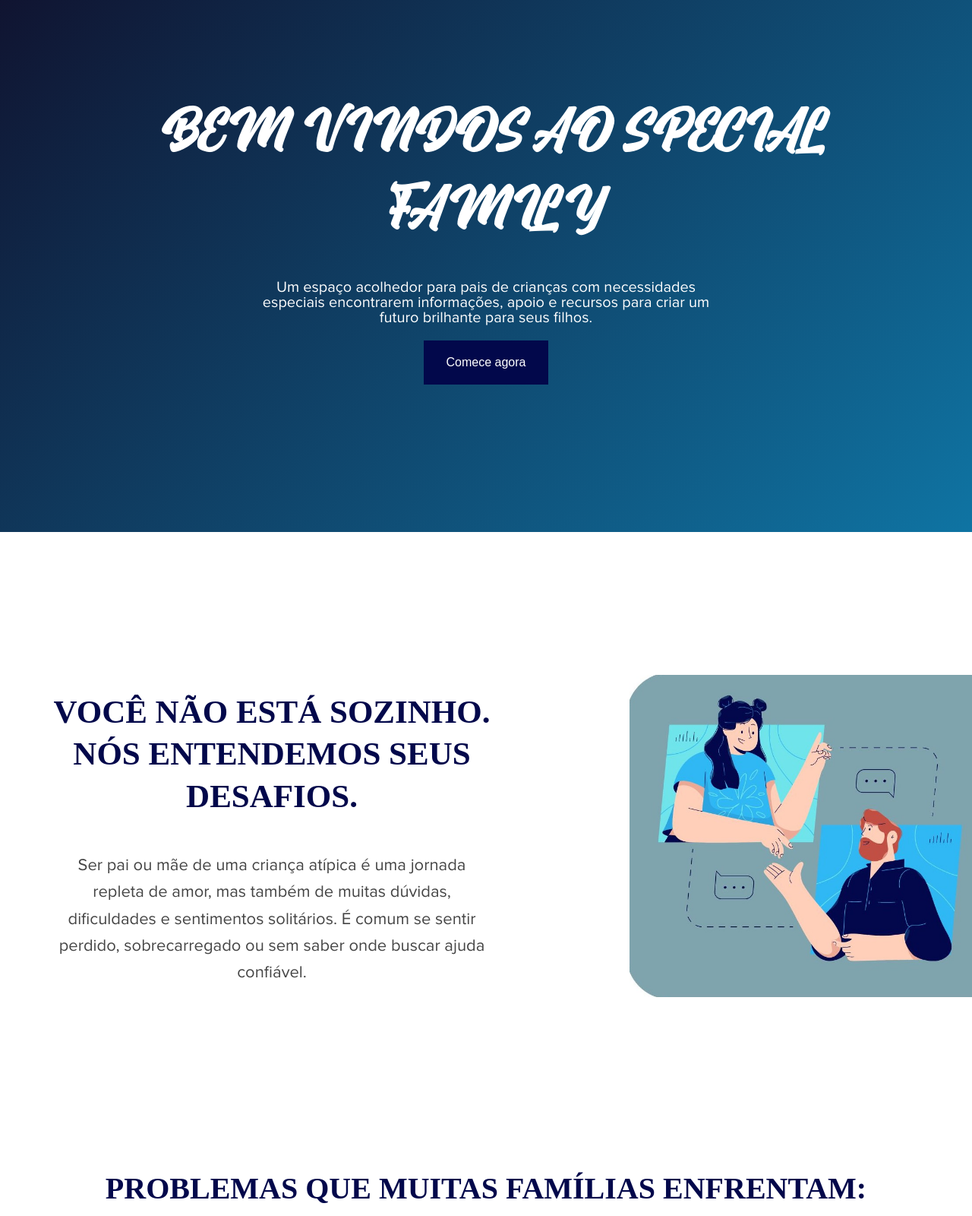
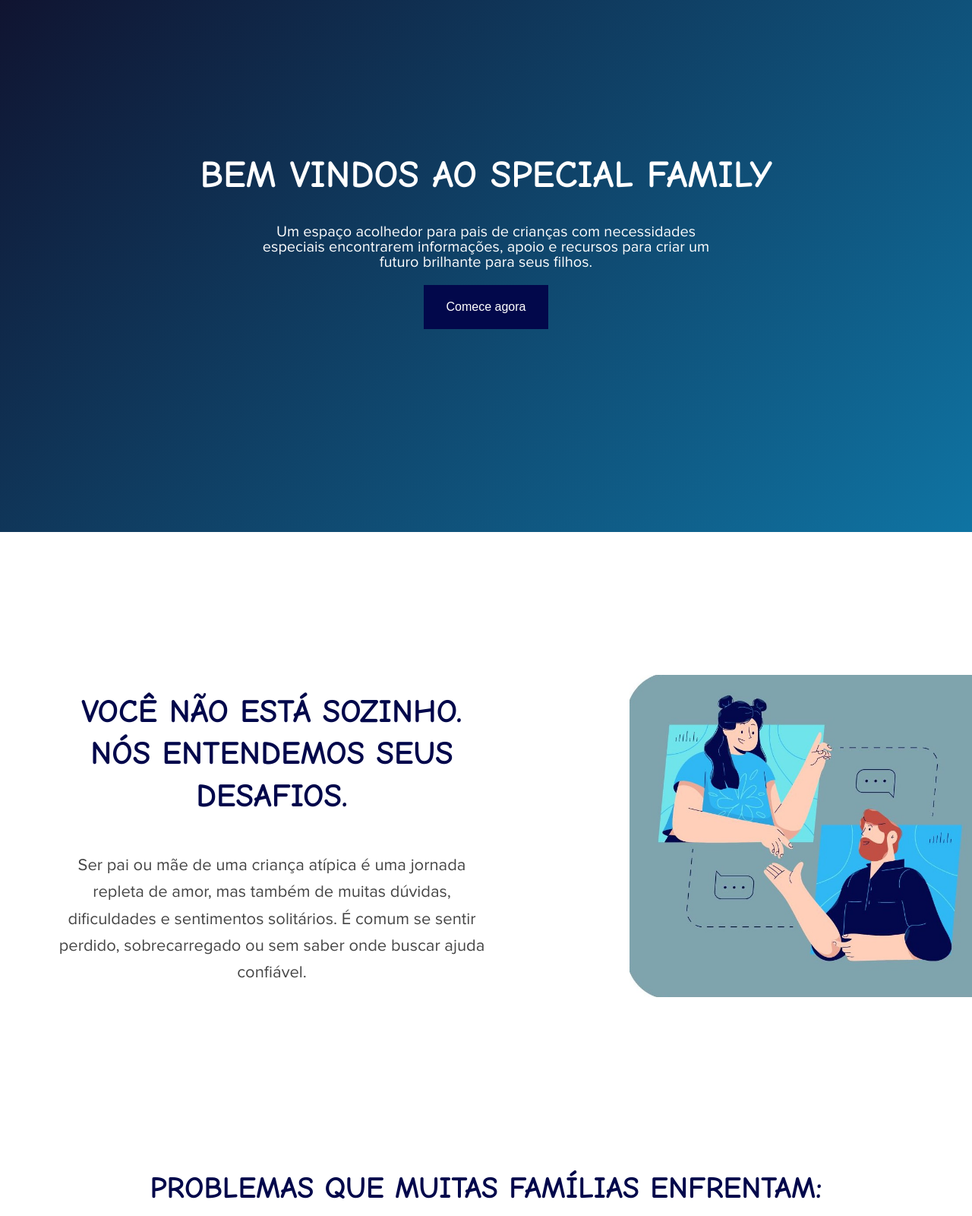
Before and after one commit to kalikeyy/Inicial.html, a plain HTML site: page inicial.html in a window 1280 px wide. Shown: the part 100-1700 px from the top of the page at 76% size. Drawn offline with Linux system fonts and the light colour scheme; a web font is replaced by a local one.

Commit message:
Update inicial.css

```diff
--- a/inicial.css
+++ b/inicial.css
@@ -1,3 +1,5 @@
+@import url('https://fonts.googleapis.com/css2?family=Alumni+Sans+Pinstripe:ital@0;1&family=Montserrat:ital,wght@0,100..900;1,100..900&display=swap');
+
 body {
   margin: 0;
 }
@@ -18,10 +20,6 @@ body {
   }
 
   /*fonte de texto*/
-   @font-face {
-            font-family: 'Scripter';
-            src: url('fonte/Vintage\ Scripter.ttf') format('truetype');
-        }
         @font-face {
             font-family: 'Proxima Nova';
             src: url('fonte/proxima-nova.otf') format('OpenType');
@@ -32,8 +30,8 @@ body {
   #grad1 h1 {
     margin-bottom: 16px;
     font-size: 50px;
-    font-family: 'Scripter';
-
+    font-weight: bold;
+    font-family: 'Comic Sans MS', cursive, sans-serif;
   }
 
   #grad1 p {
@@ -82,6 +80,8 @@ body {
   margin-bottom: 24px;
   font-weight: bold;
   line-height: 1.3;
+  font-weight: bold;
+  font-family: 'Comic Sans MS', cursive, sans-serif;
 }
 
 .texto p {
@@ -114,6 +114,8 @@ body {
   font-size: 40px;
   color: #02084b;
   text-align: center;
+  font-weight: bold;
+  font-family: 'Comic Sans MS', cursive, sans-serif;
 }
 
 .faixa {
@@ -158,6 +160,8 @@ body {
   font-size: 50px;
   color: #02084b;
   margin-bottom: 16px;
+  font-weight: bold;
+  font-family: 'Comic Sans MS', cursive, sans-serif;
 }
 
 .descricao {
@@ -211,6 +215,8 @@ body {
   color: #1e2a38;
   text-align: center;
   color: #02084b;
+  font-weight: bold;
+  font-family: 'Comic Sans MS', cursive, sans-serif;
 }
 
 .titulo-final p {
```
